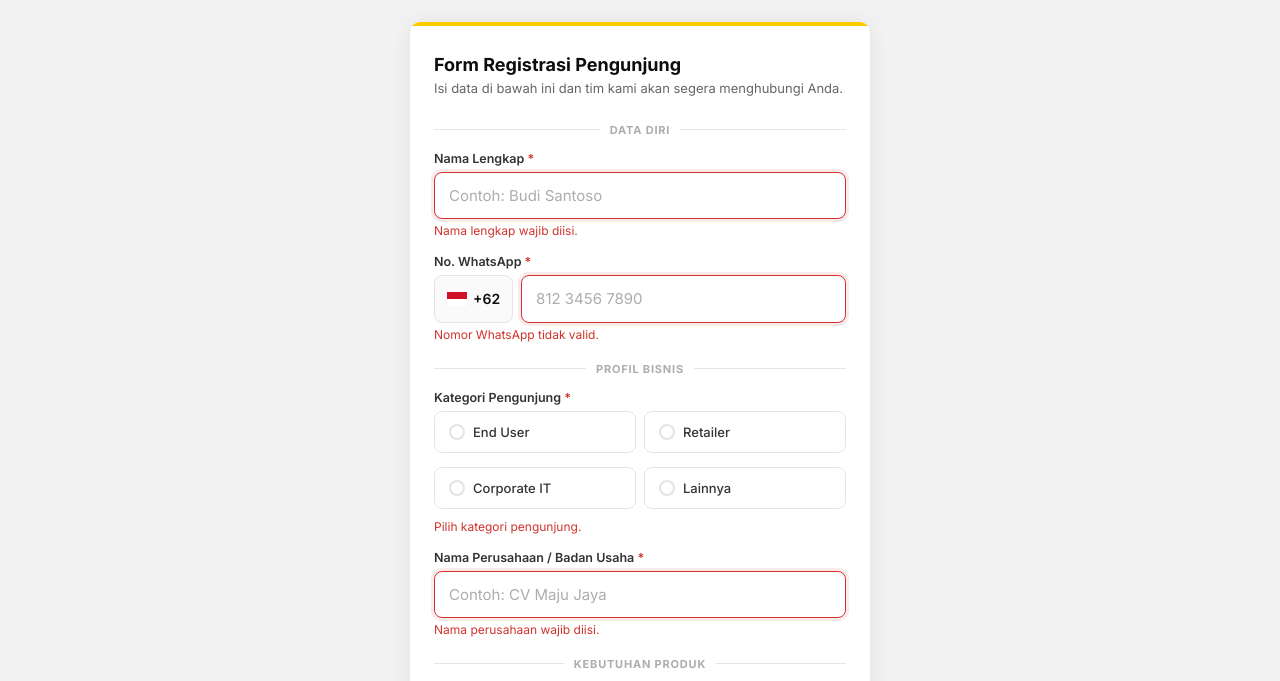
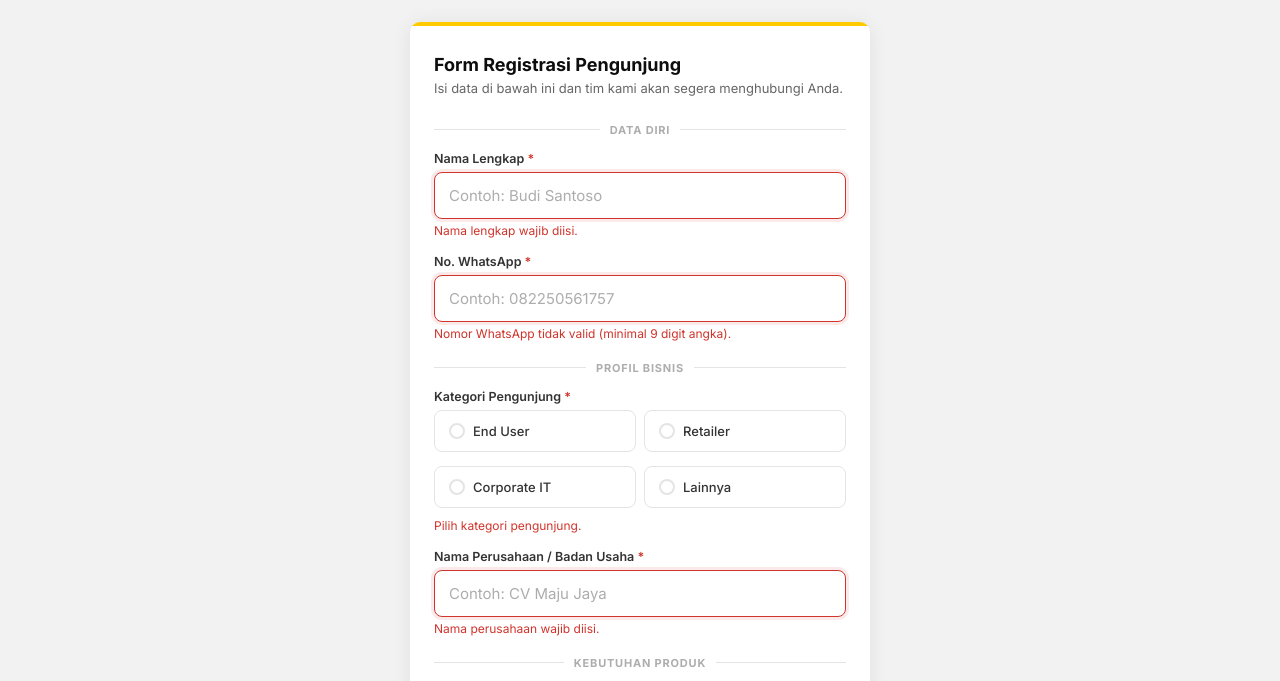
Before and after one commit to wildanfi12/Howell-QR, a plain HTML site: page index.html in a window 1280 px wide. Both pictures are taken after a click on the button "Kirim Data". Shown: the part 84-765 px from the top of the page. Drawn offline with Linux system fonts and the light colour scheme.

Commit message:
update: simplified WhatsApp input to simple plain number input

```diff
--- a/index.html
+++ b/index.html
@@ -112,18 +112,6 @@
     input:focus{border-color:var(--yellow-dk);box-shadow:0 0 0 3px rgba(255,203,0,.15)}
     input.err{border-color:var(--red);box-shadow:0 0 0 3px rgba(208,52,44,.1)}
     .err-msg{font-size:12px;color:var(--red);margin-top:4px;display:none}
-
-    /* PHONE */
-    .phone-row{display:flex;gap:8px}
-    .prefix{
-      display:flex;align-items:center;gap:6px;
-      padding:0 12px;
-      border:1.5px solid var(--gray-200);border-radius:8px;
-      font-size:14px;font-weight:600;color:var(--black);
-      background:var(--gray-50);white-space:nowrap;
-      flex-shrink:0;min-height:48px;
-    }
-    .phone-row input{flex:1}
 
     /* RADIO */
     .radio-grid{display:grid;grid-template-columns:1fr 1fr;gap:8px}
@@ -242,14 +230,8 @@
 
       <div class="field">
         <label for="wa">No. WhatsApp <span class="req">*</span></label>
-        <div class="phone-row">
-          <div class="prefix">
-            <svg width="20" height="14" viewBox="0 0 40 28"><rect width="40" height="14" fill="#CE1126"/><rect y="14" width="40" height="14" fill="#fff"/></svg>
-            +62
-          </div>
-          <input type="tel" id="wa" placeholder="812 3456 7890" inputmode="numeric" maxlength="14"/>
-        </div>
-        <div class="err-msg" id="e-wa">Nomor WhatsApp tidak valid.</div>
+        <input type="tel" id="wa" placeholder="Contoh: 082250561757" inputmode="numeric" maxlength="16"/>
+        <div class="err-msg" id="e-wa">Nomor WhatsApp tidak valid (minimal 9 digit angka).</div>
       </div>
 
       <!-- Profil Bisnis -->
@@ -338,7 +320,8 @@
     const pr = [...document.querySelectorAll('input[name="pr"]:checked')];
 
     const nOk = n.value.trim().length >= 2;
-    const wOk = /^8[0-9]{7,12}$/.test(w.value.replace(/\s/g,''));
+    const cleanedWa = w.value.replace(/[^0-9]/g, '');
+    const wOk = cleanedWa.length >= 9 && cleanedWa.length <= 16;
     const kOk = !!k;
     const cOk = c.value.trim().length >= 2;
     const prOk = pr.length > 0;
@@ -359,7 +342,7 @@
     if(!validate()) return;
 
     fd.nama       = document.getElementById('nama').value.trim();
-    fd.whatsapp   = '+62' + document.getElementById('wa').value.replace(/\s/g,'');
+    fd.whatsapp   = document.getElementById('wa').value.trim();
     fd.kategori   = document.querySelector('input[name="kat"]:checked').value;
     fd.perusahaan = document.getElementById('co').value.trim();
     fd.produk     = [...document.querySelectorAll('input[name="pr"]:checked')].map(c=>c.value).join(', ');
```
